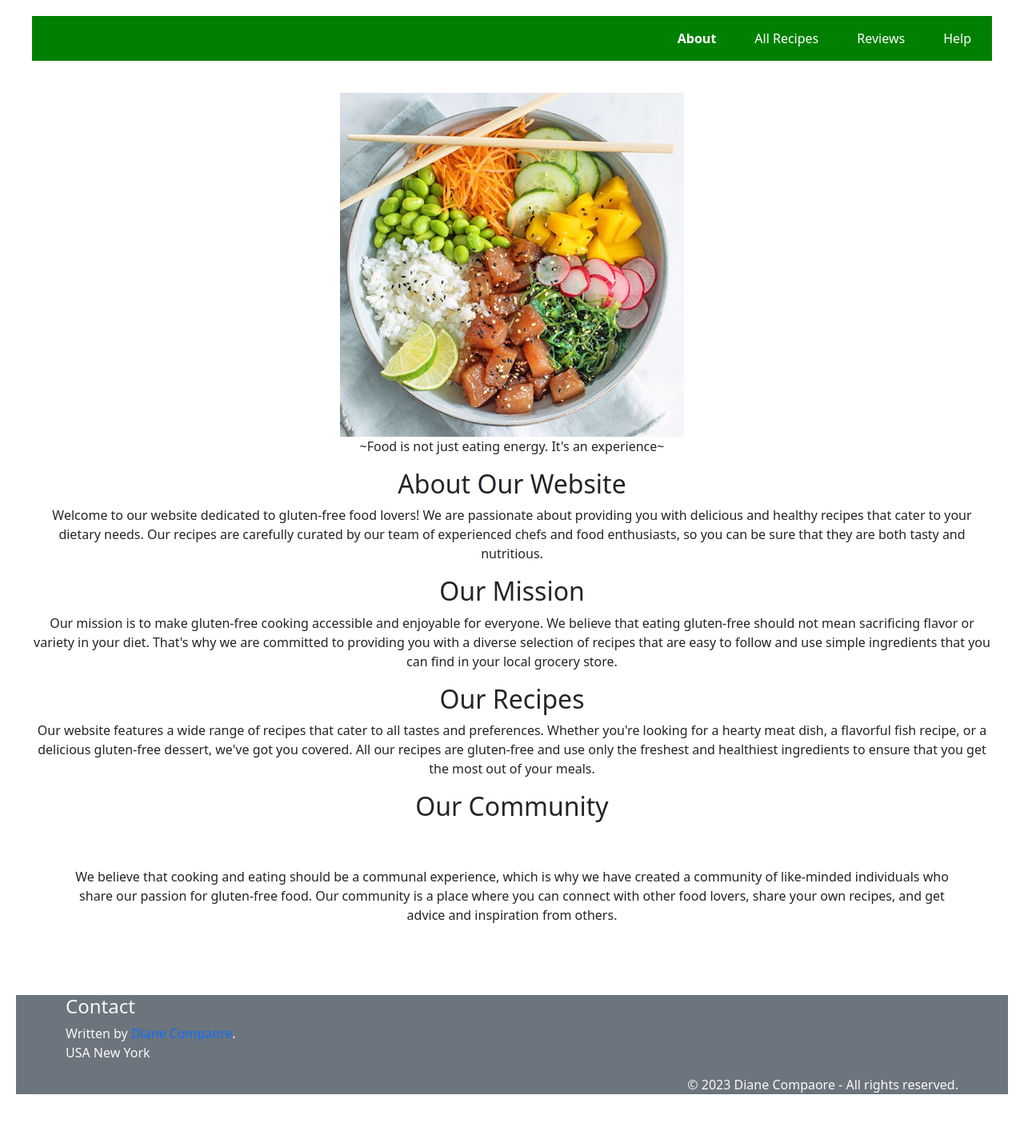
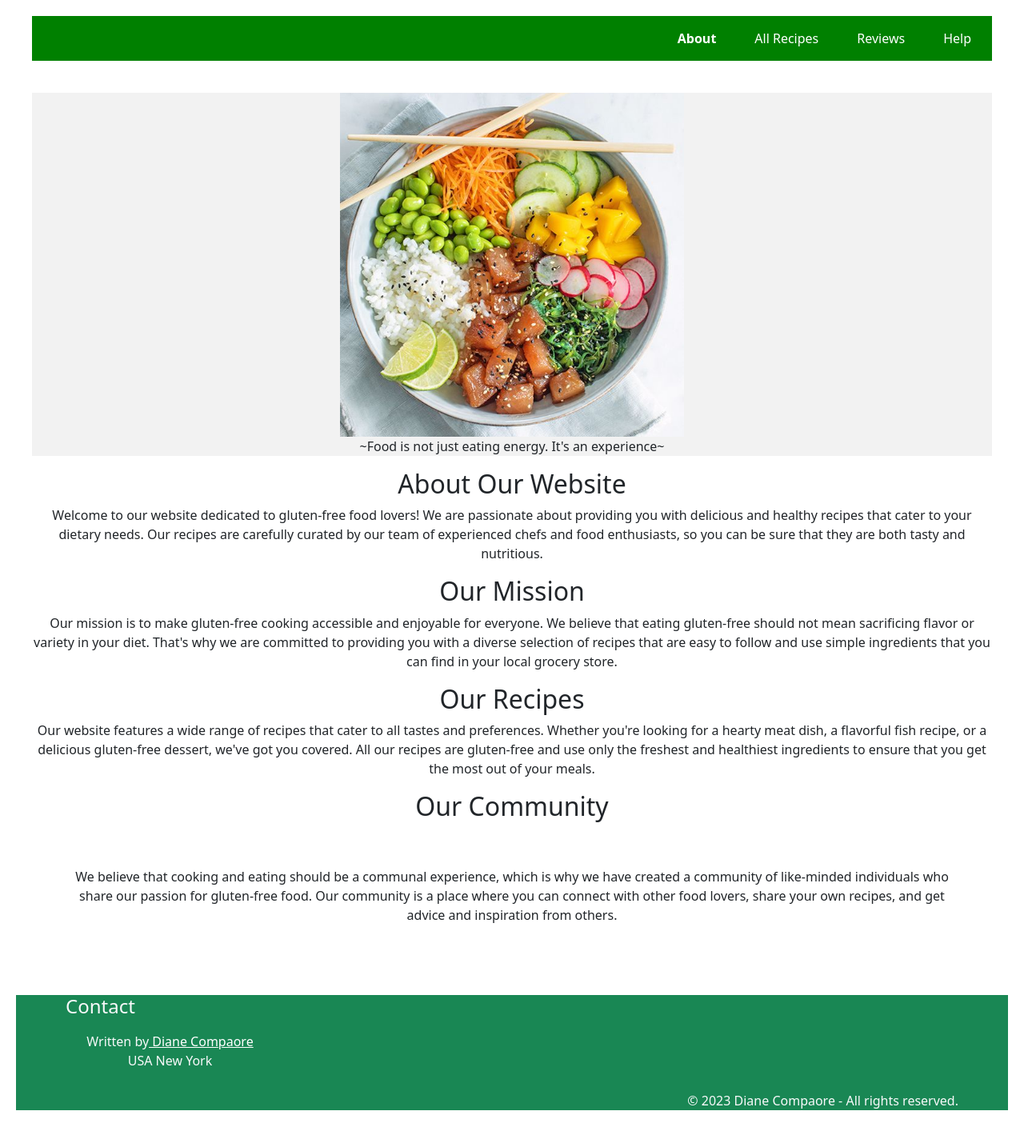
Before and after one commit to dianeyasminec/Green-Eats, a React (Create React App) app: page / in a window 1280 px wide. Shown: the whole page at 80% size. Built offline with nearby package versions, Linux system fonts and the light colour scheme.

Commit message:
footer update

```diff
--- a/src/components/About.jsx
+++ b/src/components/About.jsx
@@ -4,7 +4,7 @@ import gif from './Images/sl11.jpg'
 export default function About() {
   return (
     <div className='text-center'>
-     <div>
+     <div className='page-image'>
       <img src={gif} alt="My animated GIF" className='homepage-image'/>
       <p>~Food is not just eating energy. It's an experience~</p>
     </div>
--- a/src/components/Footer.jsx
+++ b/src/components/Footer.jsx
@@ -2,19 +2,24 @@ import React from 'react'
 
 export default function Footer() {
   return (
-   <div className="main-footer bg-secondary text-light " >
+   <div className="main-footer bg-success text-light " >
         <div className="container">
             <div className='row'>
               <div className='col-md-3 col-sm-6'>
               <h4>Contact </h4>
-              <address>
-            Written by <a href="mailto:dianeyasminec60@gmail.com"
-            style={{ textDecoration: 'none' }}
-            >Diane Compaore
-            </a>.
-            <br/>
-            USA New York
-              </address>
+              <address style={{
+  padding: '10px',
+  textAlign: 'center',
+  fontSize: '16px',
+}}>
+  Written by
+  <a href="mailto:dianeyasminec60@gmail.com" style={{
+    textDecoration: 'underline',
+    color: 'white',
+  }}> Diane Compaore</a>
+  <br />
+  USA New York
+</address>
 </div>
         </div>
             <div className="footer-bottom">
--- a/src/index.css
+++ b/src/index.css
@@ -159,6 +159,16 @@ form label span {
   border-radius: 10px;
 }
 
+
+.page-image {
+  background-color: #f2f2f2;
+}
+
+h2 {
+  font-size: 32px;
+  font-weight: bold;
+  /* margin-bottom: */
+}
 /* careers list */
 
 
```
